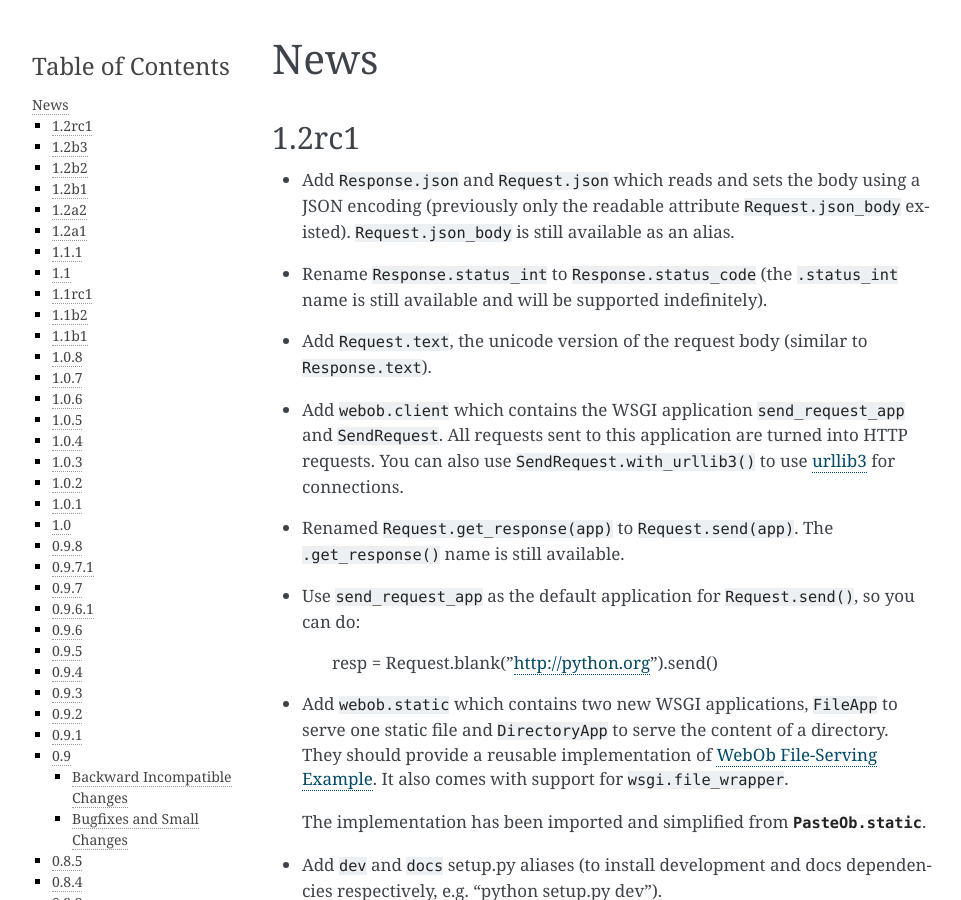
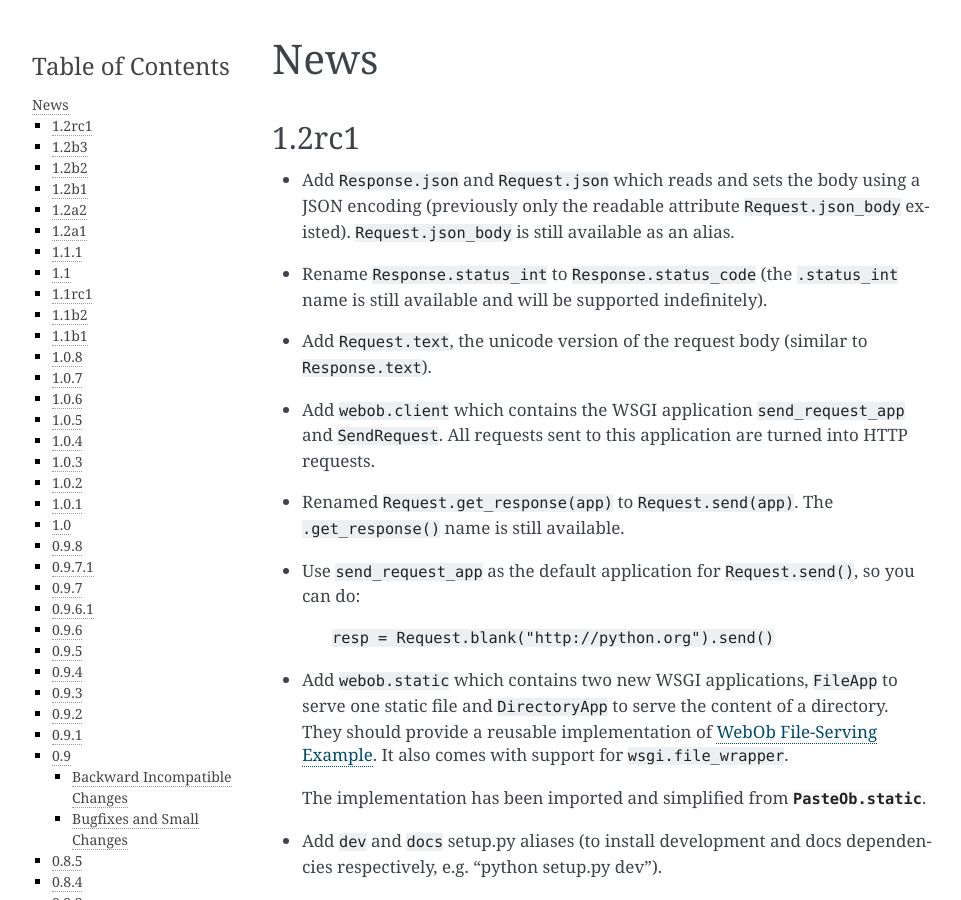
Before and after one commit to Pylons/webob, a Sphinx documentation site: the page built from docs/news.txt, in a window 1280 px wide and 900 px high. Shown: the whole window, without its empty margins (148-1109 px from the left). Built offline with Sphinx 7.4.7, drawn with Linux system fonts in a browser that asks for light colours; the version number is read from the project's files by our own code.

Commit message:
update news.txt
* remove mention of urllib3 (support removed)
* fix formatting

```diff
--- a/docs/news.txt
+++ b/docs/news.txt
@@ -18,9 +18,7 @@ News
 
 * Add ``webob.client`` which contains the WSGI application
   ``send_request_app`` and ``SendRequest``.  All requests sent to this
-  application are turned into HTTP requests.  You can also use
-  ``SendRequest.with_urllib3()`` to use `urllib3
-  <http://pypi.python.org/pypi/urllib3>`_ for connections.
+  application are turned into HTTP requests.
 
 * Renamed ``Request.get_response(app)`` to ``Request.send(app)``.  The
   ``.get_response()`` name is still available.
@@ -28,11 +26,11 @@ News
 * Use ``send_request_app`` as the default application for
   ``Request.send()``, so you can do:
 
-    resp = Request.blank("http://python.org").send()
+    ``resp = Request.blank("http://python.org").send()``
 
-* Add ``webob.static`` which contains two new WSGI applications,
-  ``FileApp`` to serve one static file and ``DirectoryApp`` to serve the
-  content of a directory. They should provide a reusable implementation of
+* Add ``webob.static`` which contains two new WSGI applications, ``FileApp``
+  to serve one static file and ``DirectoryApp`` to serve the content
+  of a directory. They should provide a reusable implementation of
   :doc:`file-example`.  It also comes with support for ``wsgi.file_wrapper``.
 
   The implementation has been imported and simplified from
```
